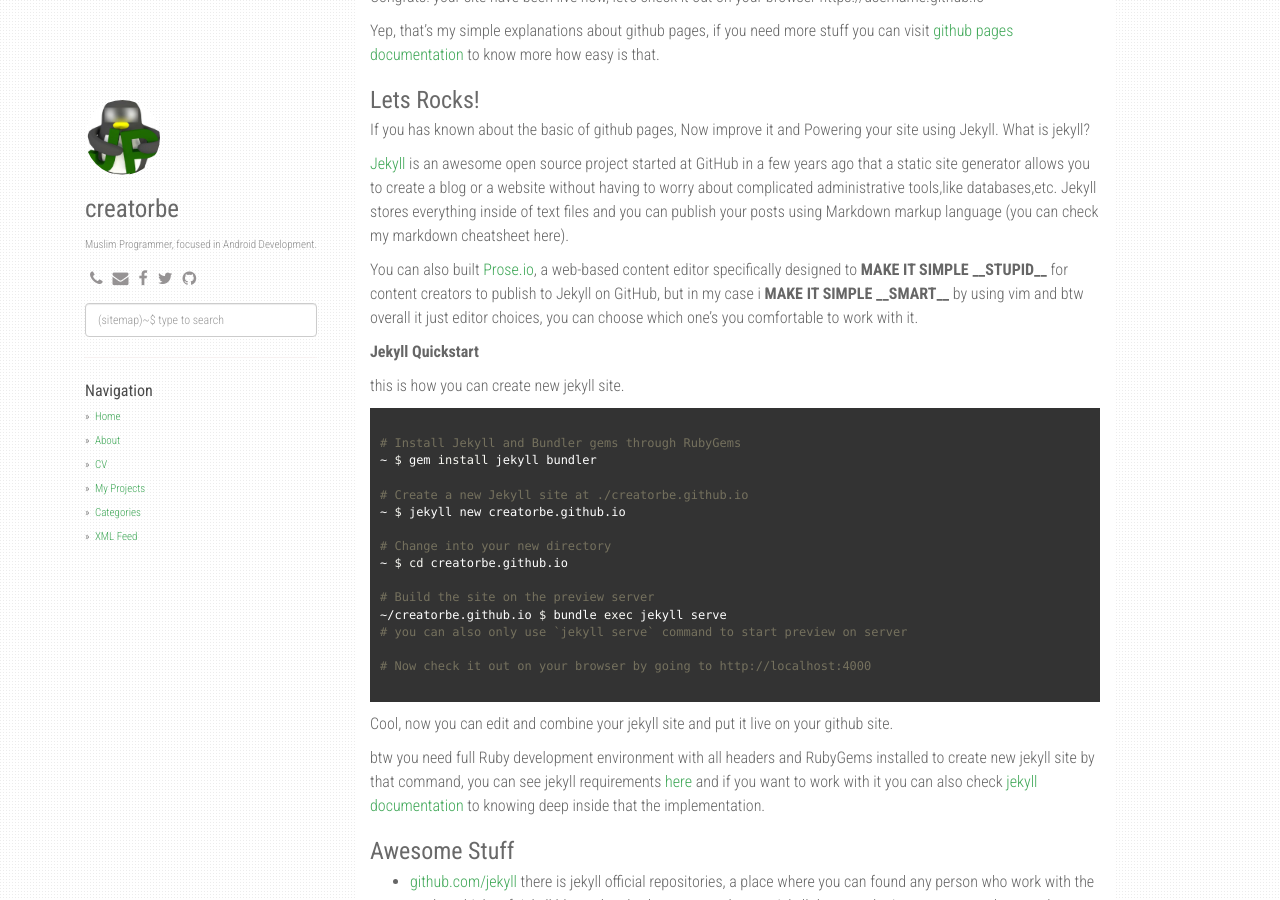
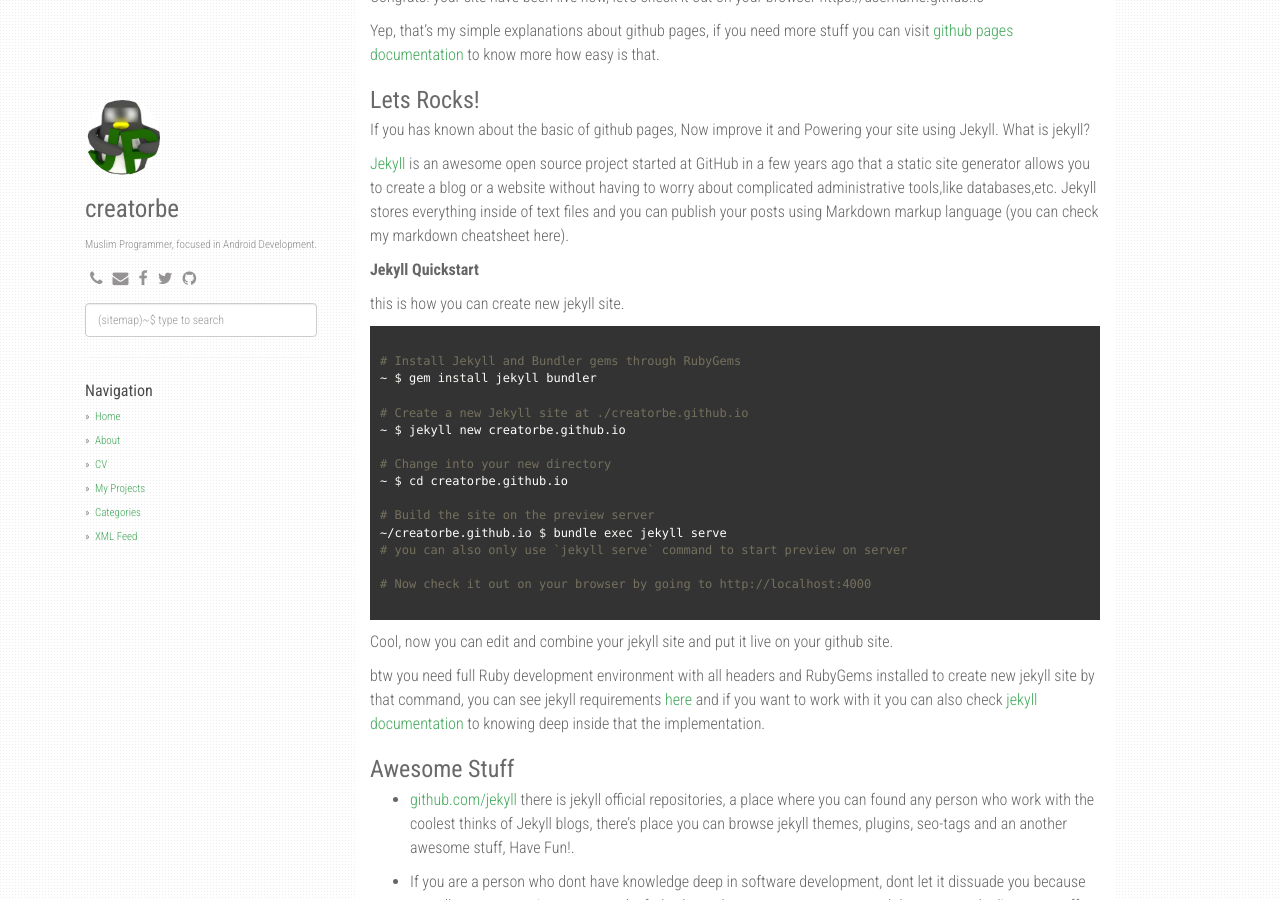
Before and after one commit to creatorbe/creatorbe.github.io, a Jekyll site: the page built from _posts/2015-10-26-gh-pages-creatorbe.md, in a window 1280 px wide and 900 px high, scrolled down 729 px. Built offline with Jekyll 4.4.1, drawn with Linux system fonts in a browser that asks for light colours; nearby versions of some CDN libraries; comment, search, counter and statistics services are not loaded.

Commit message:
edit markdown txt

```diff
--- a/_posts/2015-10-26-gh-pages-creatorbe.md
+++ b/_posts/2015-10-26-gh-pages-creatorbe.md
@@ -16,7 +16,7 @@
 
 ### How Cool is that
 
-of course! it's really pretty cool, based on **KEEP IT SIMPLE** *SMART* in a way to transform your plain text into awesome blogs. *Why awesome?* because there's **No Databases** and going **Fast**. Yeah all posts and pages will convert to static HTML and here we can't execute php, we know the vast majority of vulnerabilities that affect platforms come from that and now you don't have spend as much time to installing security updates, at the least the entry points to hack is your self.
+of course! it's really pretty cool, based on **KEEP IT SIMPLE _SMART_** in a way to transform your plain text into awesome blogs. *Why awesome?* because there's **No Databases** and going **Fast**. Yeah all posts and pages will convert to static HTML and here we can't execute php, we know the vast majority of vulnerabilities that affect platforms come from that and now you don't have spend as much time to installing security updates, at the least the entry points to hack is your self.
 
 
 ### Getting Started
@@ -37,8 +37,6 @@
 If you has known about the basic of github pages, Now improve it and Powering your site using Jekyll. What is jekyll?
 
 [Jekyll](https://jekyllrb.com/) is an awesome open source project started at GitHub in a few years ago that a static site generator allows you to create a blog or a website without having to worry about complicated administrative tools,like databases,etc. Jekyll stores everything inside of text files and you can publish your posts using Markdown markup language (you can check my markdown cheatsheet here).
-
-You can also built [Prose.io](http://prose.io/), a web-based content editor specifically designed to **MAKE IT SIMPLE __STUPID__** for content creators to publish to Jekyll on GitHub, but in my case i **MAKE IT SIMPLE __SMART__** by using vim and btw overall it just editor choices, you can choose which one's you comfortable to work with it.
 
 **Jekyll Quickstart**
 
@@ -73,7 +71,7 @@
 
 - [github.com/jekyll](https://github.com/jekyll) there is jekyll official repositories, a place where you can found any person who work with the coolest thinks of Jekyll blogs, there's place you can browse jekyll themes, plugins, seo-tags and an another awesome stuff, Have Fun!.
 
-- If you are a person who dont have knowledge deep in software development, dont let it dissuade you because actually you can get it one as easy by fork what a themes you want to use and then you need edit some stuff on their documentation, and finally hell yeah you can make it live on your repository, thats is really simple right?. In another side you can also built [Prose.io](http://prose.io/), a web-based content editor specifically designed to **MAKE IT SIMPLE** *STUPID* for content creators to publish to Jekyll on GitHub Pages, I know in my case i **MAKE IT SIMPLE** *SMART* by using vim and push my string from my lovely terminal haha! thats how cool im :p but overall it just editor choices, you can choose which one's you comfortable to work with it and in another side it doesn’t require elite hacker,programmer skills or knowledge of the command line, it simple. Enjoy! and make your life easier.
+- If you are a person who dont have knowledge deep in software development, dont let it dissuade you because actually you can get it one as easy by fork what a themes you want to use and then you need edit some stuff on their documentation, and finally hell yeah you can make it live on your repository, thats is really simple right?. In another side you can also built [Prose.io](http://prose.io/), a web-based content editor specifically designed to **MAKE IT SIMPLE _STUPID_** for content creators to publish to Jekyll on GitHub Pages, I know in my case i **MAKE IT SIMPLE _SMART_** by using vim and push my string from my lovely terminal haha! thats how cool im :p but overall it just editor choices, you can choose which one's you comfortable to work with it and in another side it doesn’t require elite hacker,programmer skills or knowledge of the command line, it simple. Enjoy! and make your life easier.
 
 
 ### Conclusion
```
